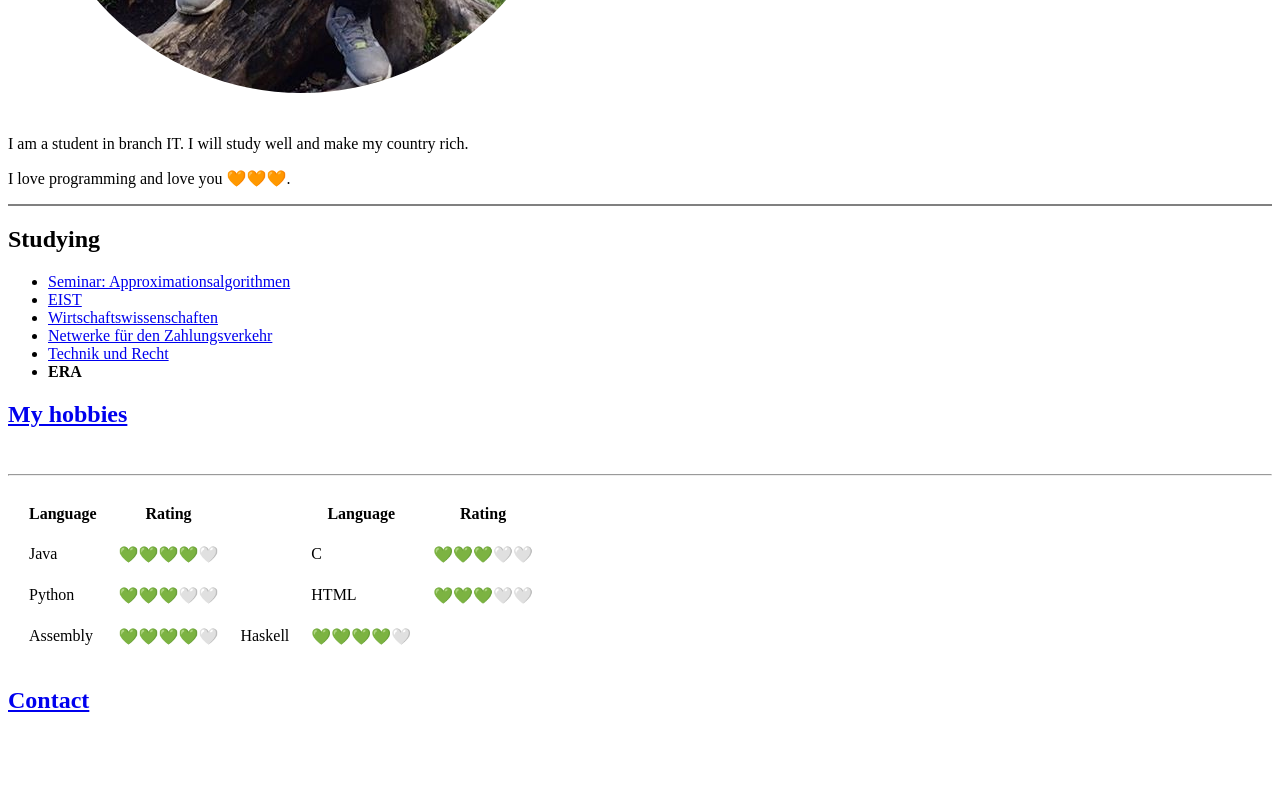
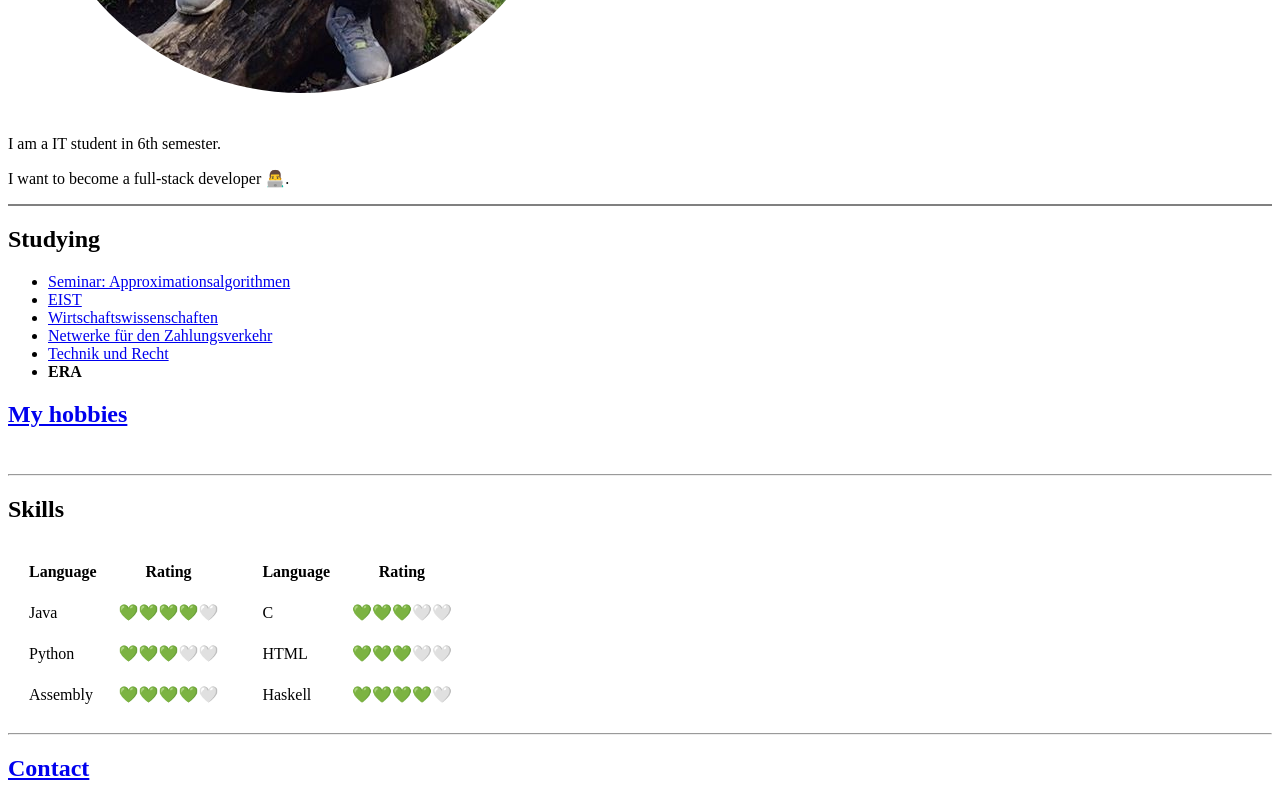
Before and after one commit to LucCuong/cv, a plain HTML site: page index.html in a window 1280 px wide. Shown: the part 480-1282 px from the top of the page. Before the commit the page ends 1213 px from the top, so only its background shows below. Drawn offline with Linux system fonts and the light colour scheme.

Commit message:
Update index.html
change the description

```diff
--- a/index.html
+++ b/index.html
@@ -15,8 +15,8 @@
       </tr>
     </table>
 
-      <p>I am a student in branch IT. I will study well and make my country rich.</p>
-      <p>I love programming and love you 🧡🧡🧡.</p>
+      <p>I am a IT student in 6th semester.</p>
+      <p>I want to become a full-stack developer 👨‍💻.</p>
       <hr color ="grey">
       <h2>Studying</h2>
       <ul>
@@ -30,6 +30,7 @@
       <h2><a href="hobbies.html">My hobbies</a></h2>
       <br>
       <hr>
+      <h2>Skills</h2>
       <table cellspacing = "20" >
         <thead>
           <tr>
@@ -58,6 +59,7 @@
           <tr>
             <td>Assembly</td>
             <td>💚💚💚💚🤍</td>
+            <td></td>
             <td>Haskell</td>
             <td>💚💚💚💚🤍</td>
           </tr>
@@ -65,6 +67,7 @@
         </tbody>
 
       </table>
+      <hr>
       <h2> <a href="Contact-me.html">Contact</a></h2>
 
   </body>
```
